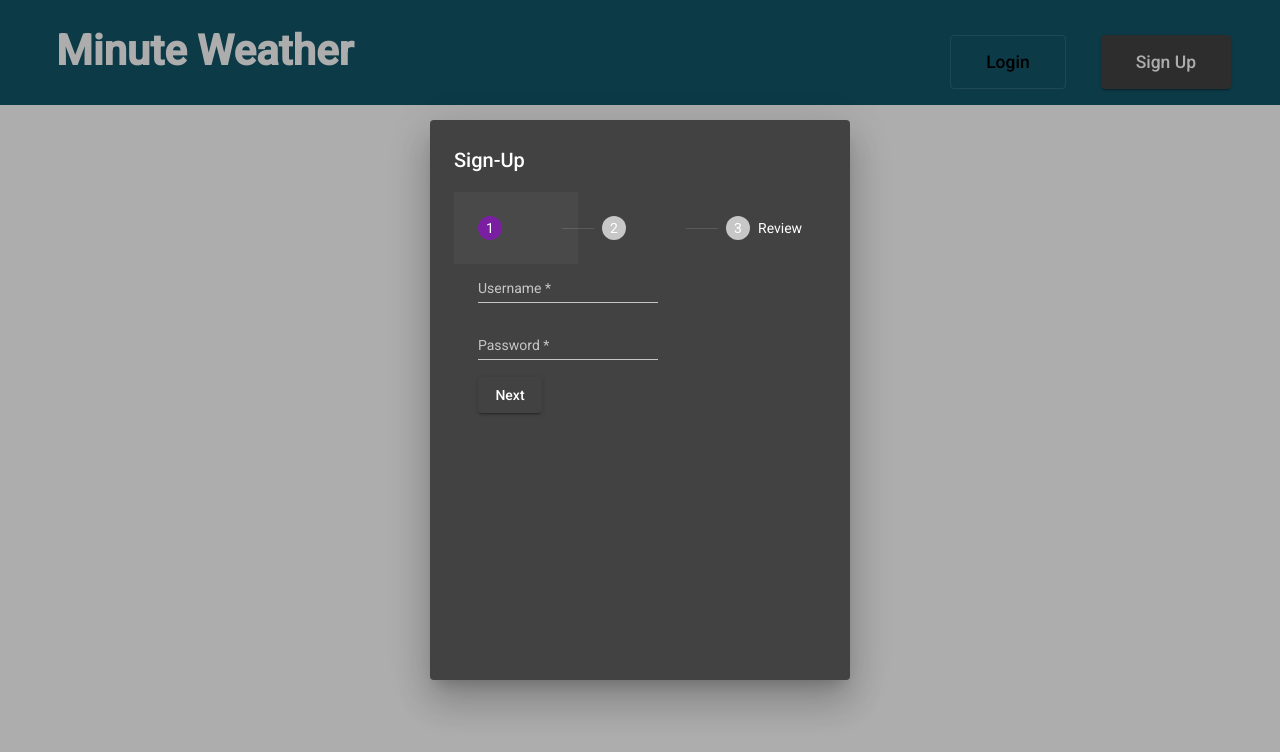
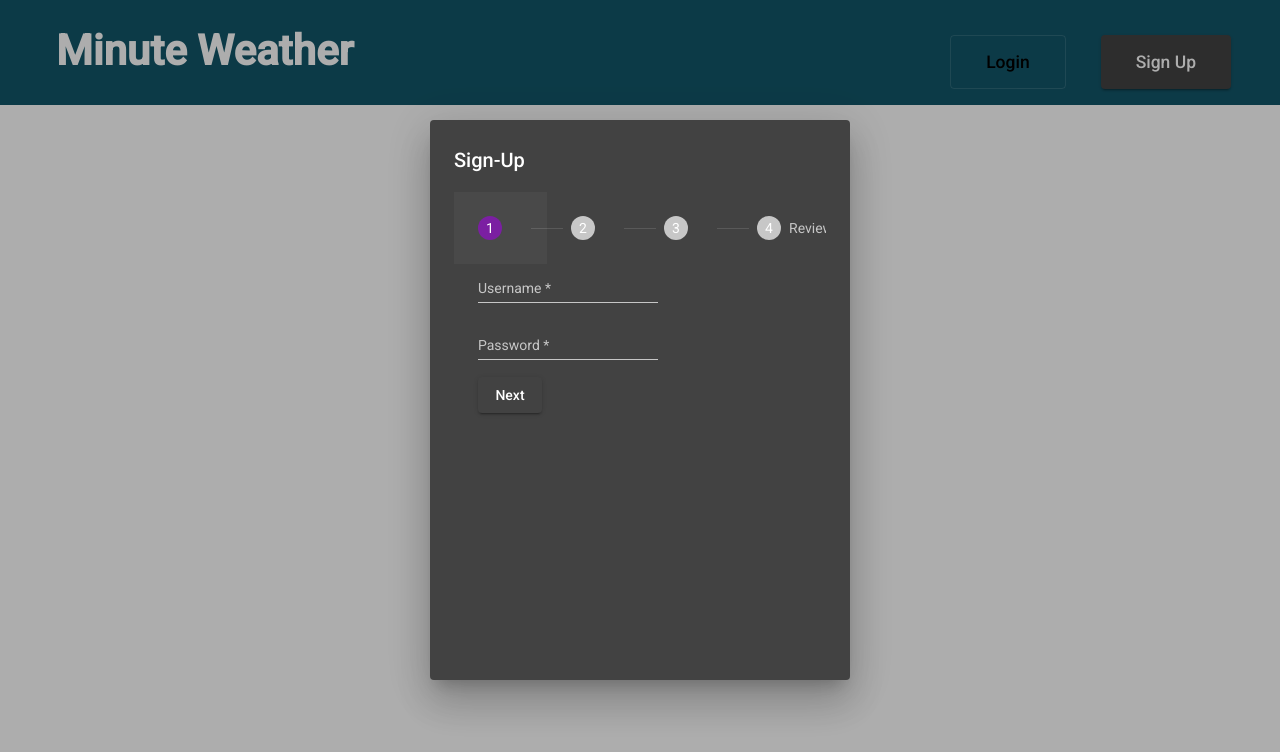
Before and after one commit to Justin-Perkins/minuteWeather, an Angular app in the folder minuteWeather FrontEnd/: page / in a window 1280 px wide. Both pictures are taken after a click on the button "Sign Up". Shown: the top 752 px of the page. Built offline with nearby package versions, Linux system fonts and the light colour scheme.

Commit message:
Update sign-up.component.html

```diff
--- a/minuteWeather FrontEnd/src/app/Components/sign-up/sign-up.component.html
+++ b/minuteWeather FrontEnd/src/app/Components/sign-up/sign-up.component.html
@@ -1,6 +1,6 @@
 <h2>Sign-Up</h2>
 <mat-dialog-content>
-  <mat-stepper>
+  <mat-stepper linear>
     <mat-step>
       <form [formGroup]="loginInformation">
         <mat-form-field>
@@ -22,6 +22,11 @@
           <mat-label for="Phone">Phone</mat-label>
           <input [required]="true" matInput="tel"/>
         </mat-form-field>
+        <button mat-stroked-button>Send Verification Code</button>
+      </form>
+    </mat-step>
+    <mat-step>
+      <form>
         <mat-form-field>
           <mat-label for="Phone">First Name</mat-label>
           <input [required]="true" matInput="text"/>
```
